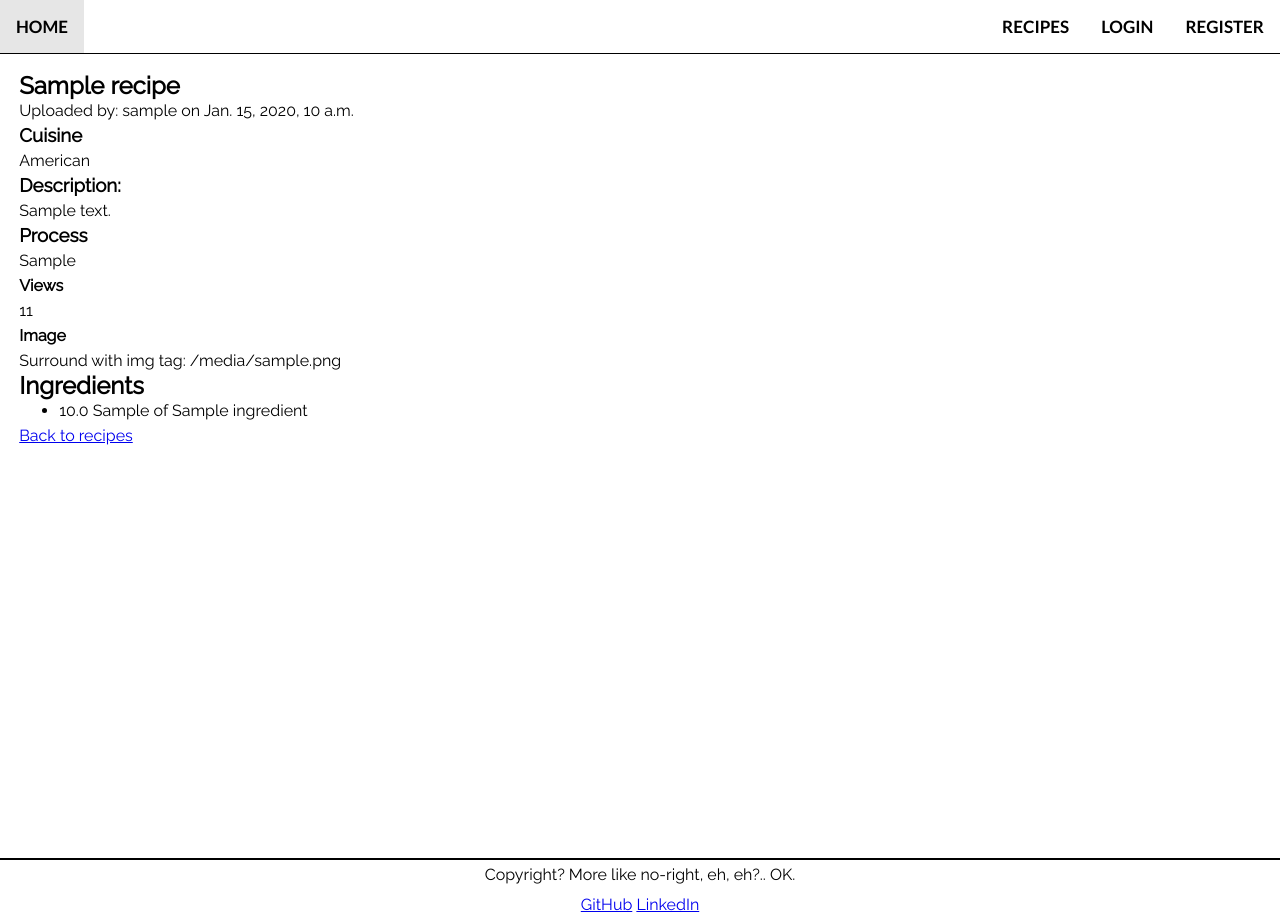
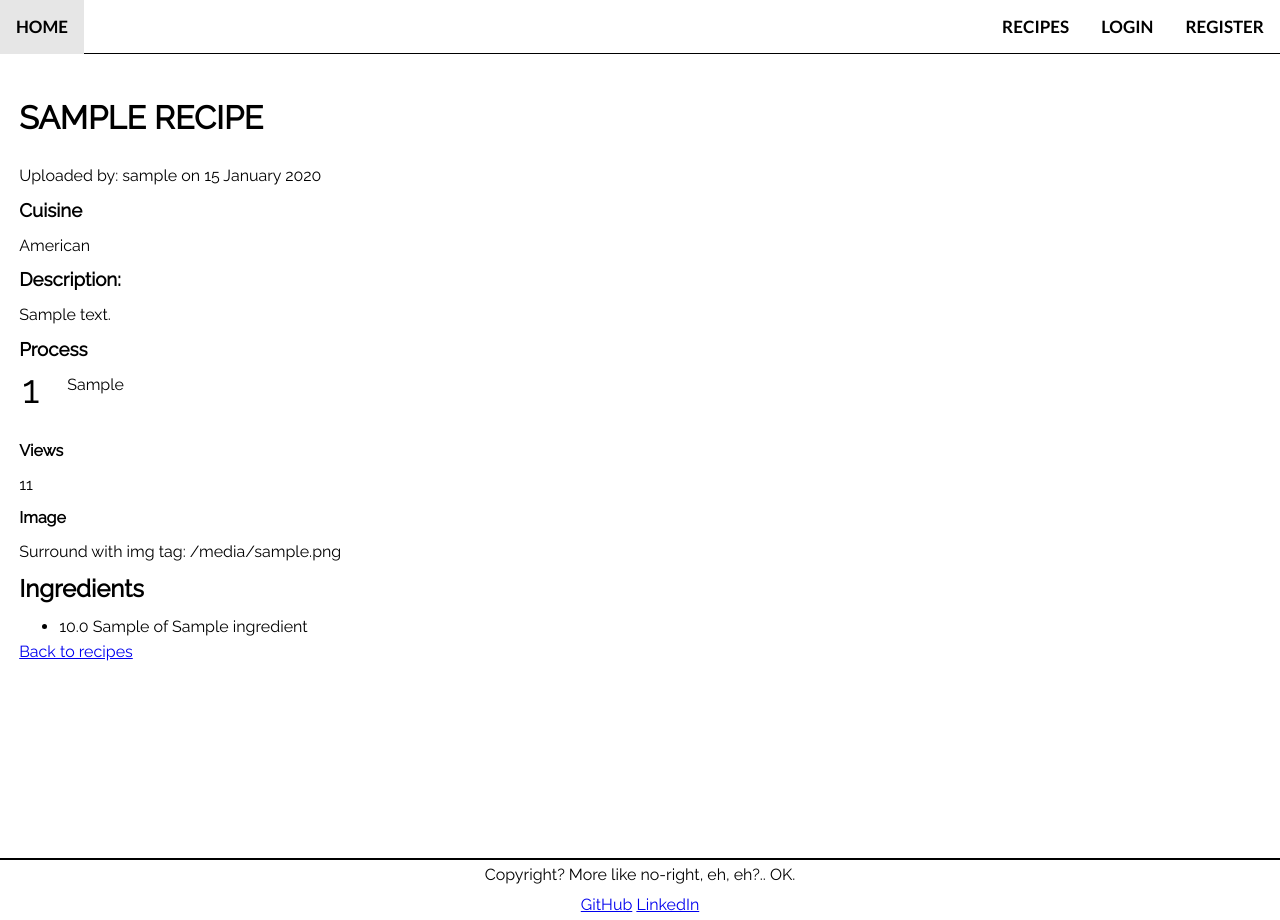
Before and after one commit to vilisimo/cookme, a Django app: a page that uses templates/recipes/recipe_detail.html in a window 1280 px wide. Run offline with Django 3.2, Linux system fonts and the light colour scheme; tables that the repository leaves empty hold one stand-in row (values such as "Sample post"); some libraries are stand-ins or nearby versions.

Commit message:
Numbering of paras. Various small style changes.

```diff
--- a/static/css/main.css
+++ b/static/css/main.css
@@ -1,21 +1,17 @@
-/* ******************************************************** */
-/* ********************** base.html *********************** */
-/* ******************************************************** */
-
 * {
     margin: 0;
 }
 
 html, body {
-    height: 100%
+    height: 100%;
 }
 
-/* ************************ FONTS ************************* */
+/* ************************* TEXT ************************* */
 
 body {
     font-family: 'Raleway', serif;
     text-align: justify;
-    line-height: 25px;
+    line-height: 1.6em;
     font-size: 16px;
 }
 
@@ -25,16 +21,58 @@ nav {
     font-size: 17px;
 }
 
+h1 {
+    text-transform: uppercase;
+    margin-bottom: 1em;
+    margin-top: 1em;
+}
+
+h2, h3, h4, h5, h6 {
+    margin-bottom: 0.5em;
+    margin-top: 0.5em;
+}
+
+p + p {
+    margin-top: 1em;
+}
+
+/* ************************* BODY ************************* */
+
+body {
+    background: white;
+}
+
+.recipe-process {
+    counter-reset: step;
+    padding-bottom: 2em;
+}
+
+p.recipe-step {
+    padding-left: 3em;
+    /*display: block;*/
+}
+
+p.recipe-step:before {
+    counter-increment: step;
+    content: counter(step);
+    font-size: 2.5em;
+    position: absolute;
+    margin-left: -45px;
+    margin-top: 0.1em;
+    z-index: 1;
+}
+
 
 /* ************************ HEADER ************************ */
 
 header {
-    background: white;
+    background: inherit;
     position: fixed;
     height: 53px;
     width: 100%;
     top: 0;
     border-bottom: solid 1px black;
+    z-index: 2;
 }
 
 /* ********************* HEADER INSIDES ******************* */
@@ -120,16 +158,16 @@ main {
     width: 97%;
     min-height: 100%;
     padding: 15px;
-    /*margin-top: 30px;*/
-    /*margin-bottom: 30px;*/
     margin: +58px auto -30px auto;
-    text-align: justify;
 }
 
 /*
 1. Padding/margin is still white if background is applied.
 2. Footer is not at the bottom of the screen when there is no text.
    Need to scroll to see it.
+3. Z-index for absolute and relative. Maybe not the way to do it: I feel I do
+   not know enough about positioning and there may be a cleaner way. Needs
+   revisit once I have learned more about CSS.
 */
 
 /*Useful colours: */
--- a/templates/recipes/recipe_detail.html
+++ b/templates/recipes/recipe_detail.html
@@ -2,13 +2,13 @@
 
 {% block main %}
     <!-- Breaks between should be handled with styling -->
-    <h2>{{ title }}</h2>
+    <h1>{{ title }}</h1>
     {% if user.is_authenticated %}
         <a href="{% url 'recipes:add_to_fridge' pk %}">
             Add to Fridge
         </a>
     {% endif %}
-    <p>Uploaded by: {{ author }} on {{ date }}</p>
+    <p>Uploaded by: {{ author }} on {{ date|date:'d F Y' }}</p>
 
     <h3>Cuisine</h3>
     <!-- Should this be with in a separate paragraph? -->
@@ -18,11 +18,13 @@
     <!-- Two new lines become <p>. Do not forget to apply styles.-->
     {{ description|linebreaks }}
 
-    <h3>Process</h3>
-    <!-- Style paragraphs with CSS, so that there is some space between. -->
-    {% for step in steps %}
-        <p>{{ step }}</p>
-    {% endfor %}
+    <div class="recipe-process">
+        <h3>Process</h3>
+        <!-- Style paragraphs with CSS, so that there is some space between. -->
+        {% for step in steps %}
+            <p class="recipe-step">{{ step }}</p>
+        {% endfor %}
+    </div>
 
     <h4>Views</h4>
     <!-- Should this be with in a separate paragraph? -->
```
Also changed, not shown: docs/user_stories_pending.txt (+13 -0 lines), recipes/tests/test_templates.py (+3 -3 lines).
